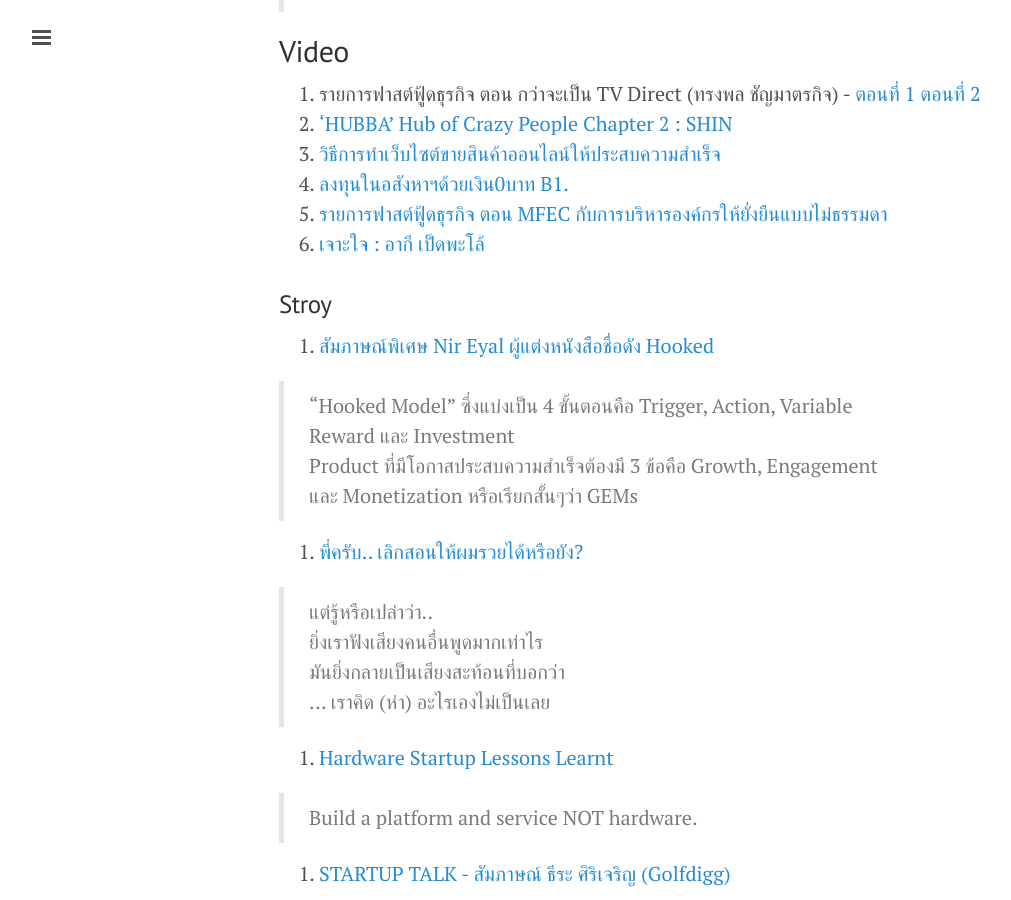
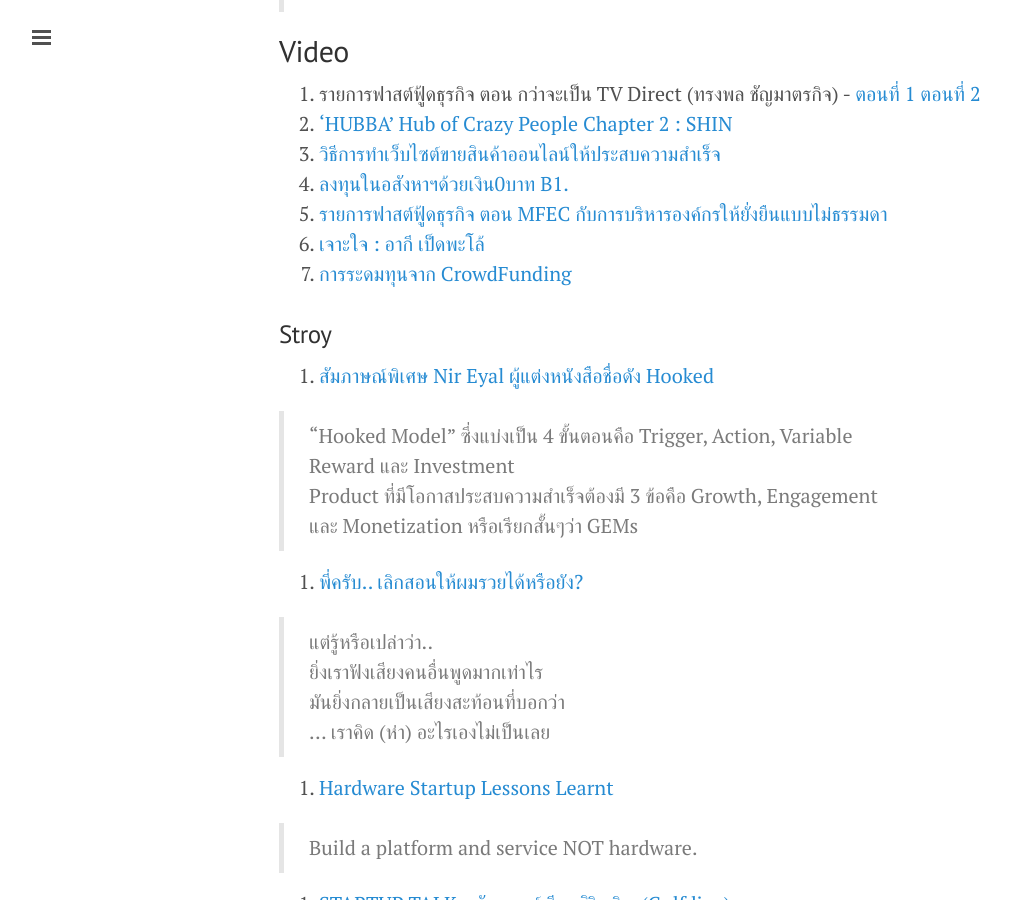
Before and after one commit to ibotdotout/ibotdotout.github.io, a Jekyll site: the page built from _posts/2015-10-01-startup.md, in a window 1280 px wide and 900 px high, scrolled down 643 px. Shown: the whole window, without its empty margins (1-1012 px from the left). Built offline with Jekyll 4.4.1, drawn with Linux system fonts in a browser that asks for light colours; nearby versions of some CDN libraries; Markdown is read by kramdown in place of the engine named in the settings; comment, search, counter and statistics services are not loaded.

Commit message:
More video in startup

```diff
--- a/_posts/2015-10-01-startup.md
+++ b/_posts/2015-10-01-startup.md
@@ -28,6 +28,7 @@ permalink: startup
 4. [ลงทุนในอสังหาฯด้วยเงิน0บาท B1.](https://www.youtube.com/watch?v=pNvfML-WhH4)
 5. [รายการฟาสต์ฟู้ดธุรกิจ ตอน MFEC กับการบริหารองค์กรให้ยั่งยืนแบบไม่ธรรมดา](https://www.youtube.com/watch?v=RfeVCwE9pkk)
 6. [เจาะใจ : อากี เป็ดพะโล้](https://www.youtube.com/watch?v=4au4MBL_G2s&list=PLFNE3s-klEBpsKIn7zU1yyX10ZmS-NlD3)
+7. [การระดมทุนจาก CrowdFunding](www.youtube.com/watch?v=nlkgOh6Nv_Q)
 
 
 ### Stroy
```
